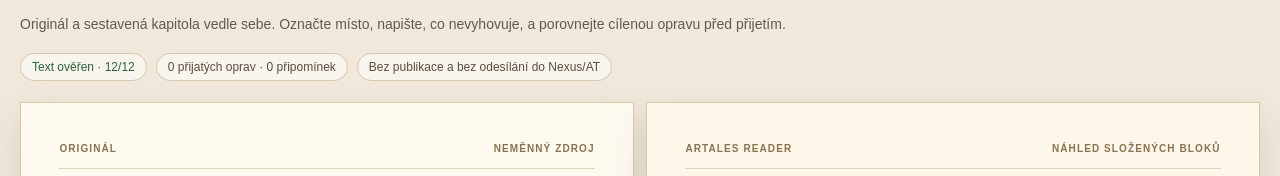
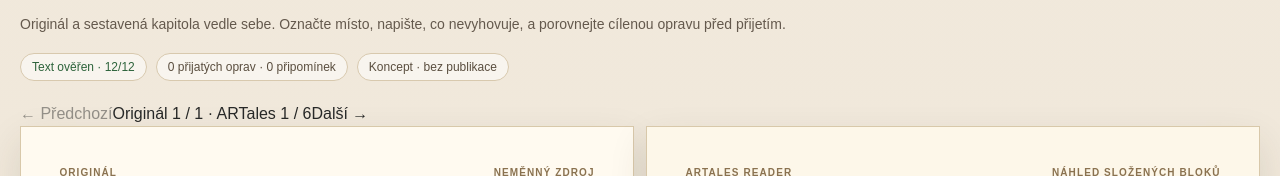
Before and after one commit to ARTalesAdmin/ARTales, a Next.js app: page /preview/ingest-fixture in a window 1280 px wide. Shown: the part 167-343 px from the top of the page. Built offline with nearby package versions, Linux system fonts and the light colour scheme; no server answers.

Commit message:
feat(artales): paired reader pages, separate folios and minimal review completion

```diff
--- a/components/editor/IngestFixtureLab.tsx
+++ b/components/editor/IngestFixtureLab.tsx
@@ -20,6 +20,7 @@ import {
   type FixtureIssueCategory,
   type FixtureIssueReport,
 } from "@/lib/fixtures/ingestIssue";
+import { createPairedFixturePages } from "@/lib/fixtures/pairedPages";
 import "./ingest-fixture-lab.css";
 
 const artifact = composeFixtureSection(INGEST_FIXTURE);
@@ -71,8 +72,16 @@ export default function IngestFixtureLab() {
   const [notice, setNotice] = useState("");
   const [fontScale, setFontScale] = useState(1);
   const [readerOnly, setReaderOnly] = useState(false);
+  const [pageIndex, setPageIndex] = useState(0);
+  const [reviewFinished, setReviewFinished] = useState(false);
   const qa = inspectSourceIntegrity(INGEST_FIXTURE, blocks);
   const selected = blocks.find((item) => item.block.id === selectedId);
+  const paired = createPairedFixturePages(blocks, 3000, 430);
+  const activePage = paired.composedPages[Math.min(pageIndex, paired.composedPages.length - 1)];
+  const sourcePage = paired.sourcePages[(activePage?.sourcePage ?? 1) - 1] ?? [];
+  const visibleBlocks = activePage?.blocks ?? [];
+  const activeComposedPageNumber = activePage?.page ?? 1;
+  const activeSourcePageNumber = activePage?.sourcePage ?? 1;
   const selectedIndex = blocks.findIndex((item) => item.block.id === selectedId);
   const canMarkBoundary = selectedIndex >= 0 && selectedIndex < blocks.length - 1;
   const canLocalRecompose = !boundaryAfter && getFixtureCorrectionLane(issue, {kind: "block", blockId: selectedId}) === "local_recipe";
@@ -243,28 +252,33 @@ export default function IngestFixtureLab() {
         <div className="ingest-lab__indicators" aria-label="Stav textové kontroly">
           <span className={qa.ok ? "ingest-lab__verified" : "ingest-lab__error"}>{qa.ok ? "Text ověřen · " + qa.verifiedBlocks + "/" + blocks.length : "Neshoda se zdrojem"}</span>
           <span>{savedRecords.length} přijatých oprav · {savedIssues.length} připomínek</span>
-          <span>Bez publikace a bez odesílání do Nexus/AT</span>
+          <span>Koncept · bez publikace</span>
         </div>
       </section>
 
+      <nav className="ingest-lab__pagination" aria-label="Listování spárovanými stránkami">
+        <button type="button" disabled={pageIndex === 0 || locked} onClick={() => { setPageIndex((value) => Math.max(0, value - 1)); setBoundaryAfter(false); }}>← Předchozí</button>
+        <span>Originál {activeSourcePageNumber} / {paired.sourcePages.length} · ARTales {activeComposedPageNumber} / {paired.composedPages.length}</span>
+        <button type="button" disabled={pageIndex >= paired.composedPages.length - 1 || locked} onClick={() => { setPageIndex((value) => Math.min(paired.composedPages.length - 1, value + 1)); setBoundaryAfter(false); }}>Další →</button>
+      </nav>
       <div className={"ingest-lab__spread" + (readerOnly ? " ingest-lab__spread--reader-only" : "")} aria-label="Čtenářské porovnání originálu a složené kapitoly">
         {!readerOnly && <section className="ingest-lab__page" aria-labelledby="ingest-source-heading">
           <div className="ingest-lab__page-top"><span>ORIGINÁL</span><span>Neměnný zdroj</span></div>
           <div className="ingest-lab__page-heading"><h2 id="ingest-source-heading">Zdrojový rukopis</h2><p>{INGEST_FIXTURE.author}</p></div>
           <div className="ingest-lab__page-content">
-            {blocks.map((item) => <article key={item.block.id} className={"ingest-lab__region" + (selectedId === item.block.id ? " ingest-lab__region--selected" : "")}>
+            {sourcePage.map((item) => <article key={item.block.id} className={"ingest-lab__region" + (selectedId === item.block.id ? " ingest-lab__region--selected" : "")}>
               <button type="button" disabled={locked} aria-pressed={selectedId === item.block.id} aria-label={"Označit oblast originálu " + item.start + " až " + item.end} onClick={() => chooseBlock(item.block.id)} className="ingest-lab__mark">{selectedId === item.block.id ? "● Označeno" : "+ Označit"}</button>
               <SourceBlock item={item} />
             </article>)}
           </div>
-          <footer className="ingest-lab__folio"><span>Fiktivní zdroj</span><span>01</span></footer>
+          <footer className="ingest-lab__folio"><span>Fiktivní zdroj</span><span>{activeSourcePageNumber}</span></footer>
         </section>}
 
         <section className="ingest-lab__page ingest-lab__page--composed" aria-labelledby="ingest-reader-heading">
           <div className="ingest-lab__page-top"><span>ARTales READER</span><span>Náhled složených bloků</span></div>
           <div className="ingest-lab__page-heading"><h2 id="ingest-reader-heading">Cesta za řekou</h2><p>Ukázková kapitola · automaticky sestavená</p></div>
           <div className="ingest-lab__page-content">
-            {blocks.map((item) => {
+            {visibleBlocks.map((item) => {
               const variant = item.layoutVariant ?? (item.block.type === "poem" ? "dense_verse" : "default");
               return <article key={item.block.id} className={"ingest-lab__region ingest-lab__composition--" + variant + (selectedId === item.block.id ? " ingest-lab__region--selected" : "")}>
                 <button type="button" disabled={locked} aria-pressed={selectedId === item.block.id} aria-label={"Označit blok " + item.block.type} onClick={() => chooseBlock(item.block.id)} className="ingest-lab__mark">{selectedId === item.block.id ? "● Označeno" : "+ Označit"}</button>
@@ -272,7 +286,7 @@ export default function IngestFixtureLab() {
               </article>;
             })}
           </div>
-          <footer className="ingest-lab__folio"><span>ARTales · pracovní sazba</span><span>02</span></footer>
+          <footer className="ingest-lab__folio"><span>ARTales · pracovní sazba</span><span>{activeComposedPageNumber}</span></footer>
         </section>
       </div>
 
@@ -317,6 +331,11 @@ export default function IngestFixtureLab() {
         </div>}
         {notice && <p className="ingest-lab__notice" role="status">{notice}</p>}
         {qa.issues.length > 0 && <ul className="ingest-lab__errors">{qa.issues.map((item) => <li key={item}>{item}</li>)}</ul>}
+        <div className="ingest-lab__finish">
+          <button type="button" className="ingest-lab__primary" onClick={() => { setReviewFinished(true); setNotice("Kontrola kapitoly uzavřena v ukázkovém režimu. Trvalé odeslání a inbox zatím nejsou napojeny."); }}>Označit kontrolu jako hotovou</button>
+          {reviewFinished && <strong role="status">✓ Kontrola dokončena · fixture · bez odeslání</strong>}
+          <a href="/member/candidates">Opustit kontrolu</a>
+        </div>
         <div className="ingest-lab__feedback-footer">
           <p><strong>Podklad pro učení Nexus/AT:</strong> pouze lokální záznam. Automatické odeslání ani trénování neprobíhá.</p>
           <button type="button" disabled={!savedRecords.length} onClick={exportFeedback}>Exportovat uložené připomínky (JSON)</button>
```
